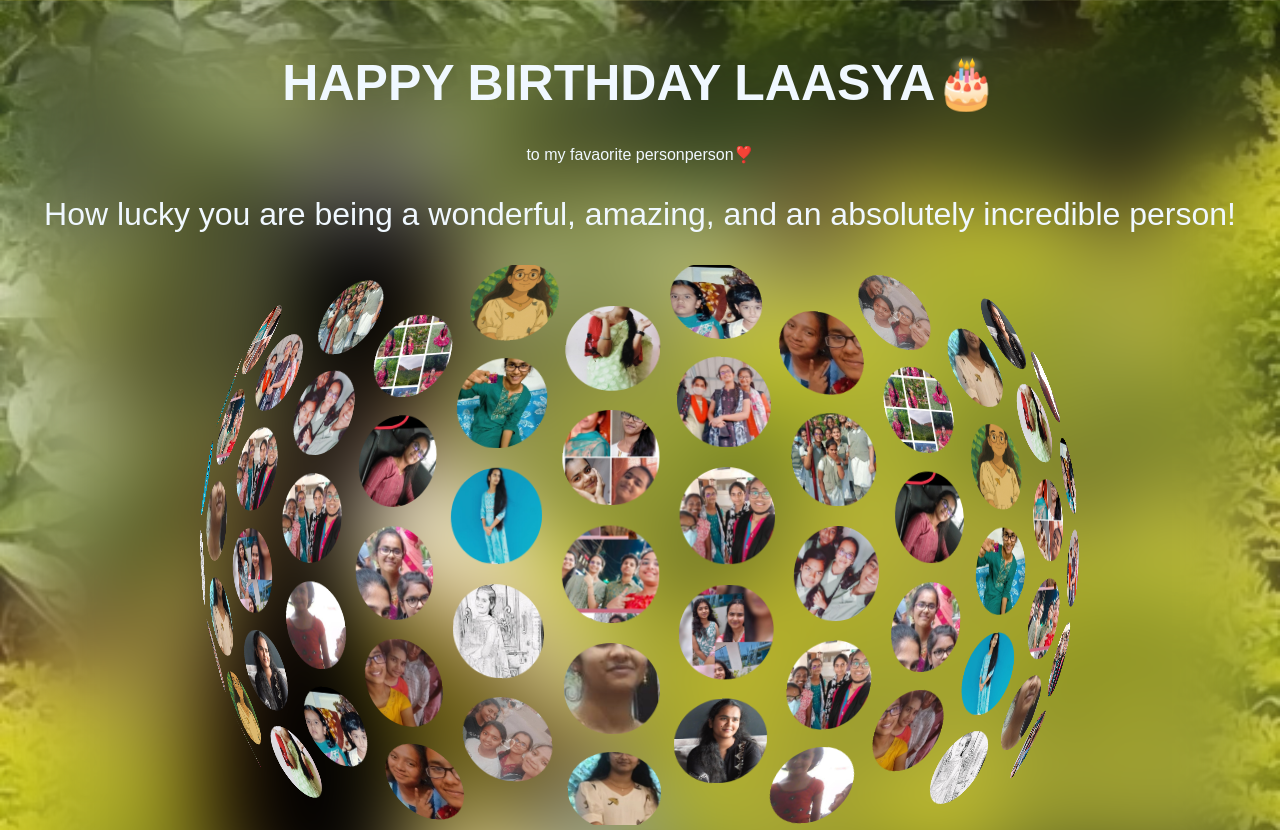
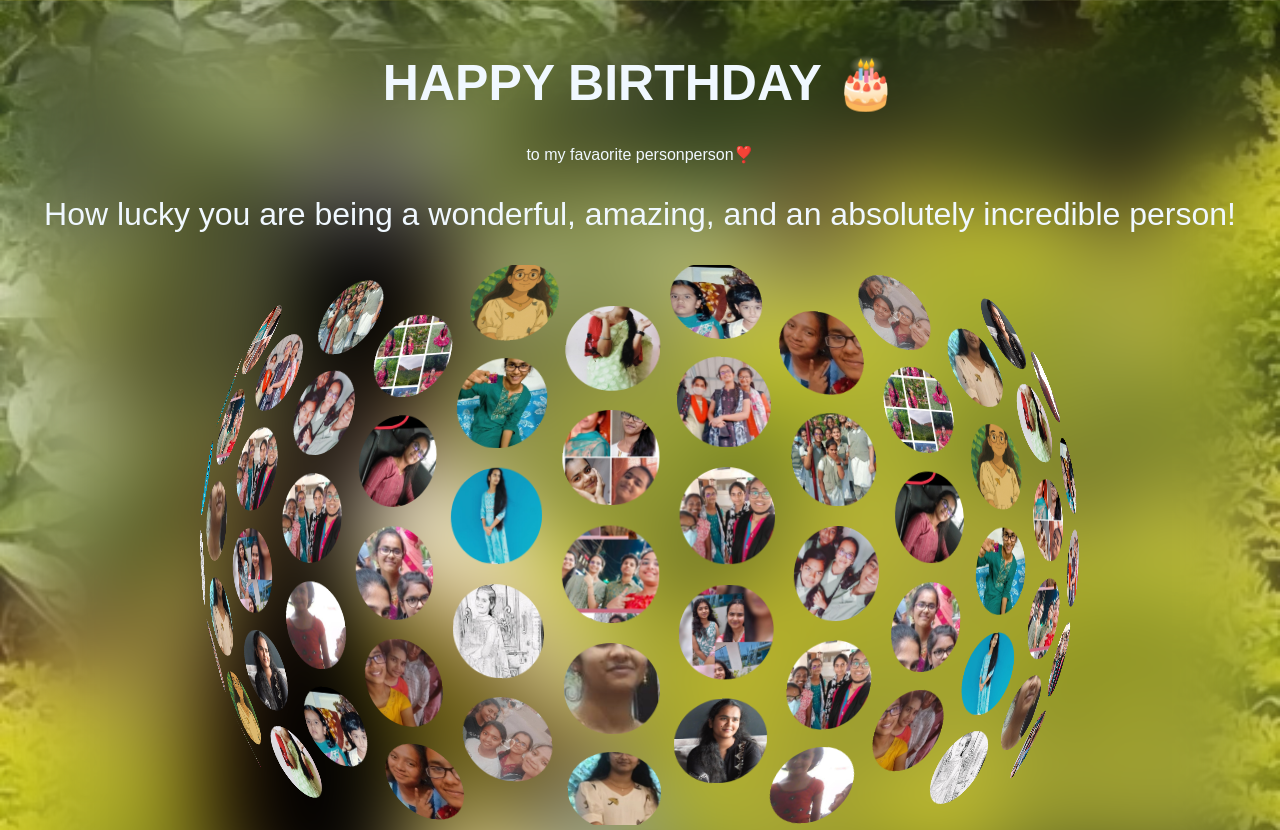
Before and after one commit to Pjmahendra/project-w, a React (Vite) app: page / in a window 1280 px wide. Shown: the top 830 px of the page. Built offline with nearby package versions, Linux system fonts and the light colour scheme; no server answers.

Commit message:
Update AppCustom.jsx

```diff
--- a/src/AppCustom.jsx
+++ b/src/AppCustom.jsx
@@ -79,7 +79,7 @@ function AppCustom() {
 
       <div>
         <h1 style={{alignItems:'center',justifyContent:'center',textAlign:'center',fontSize:'50px',fontWeight:"bolder", padding:0}}>
-          HAPPY BIRTHDAY LAASYA🎂
+          HAPPY BIRTHDAY 🎂
         </h1>
         <p style={{textAlign:"center" ,padding:0}}>to my favaorite personperson❣️</p>
         <p style={{textAlign:'center',fontWeight:'300',fontSize:'2rem'}}>How lucky you are being a wonderful, amazing, and an absolutely incredible person!</p>
```
